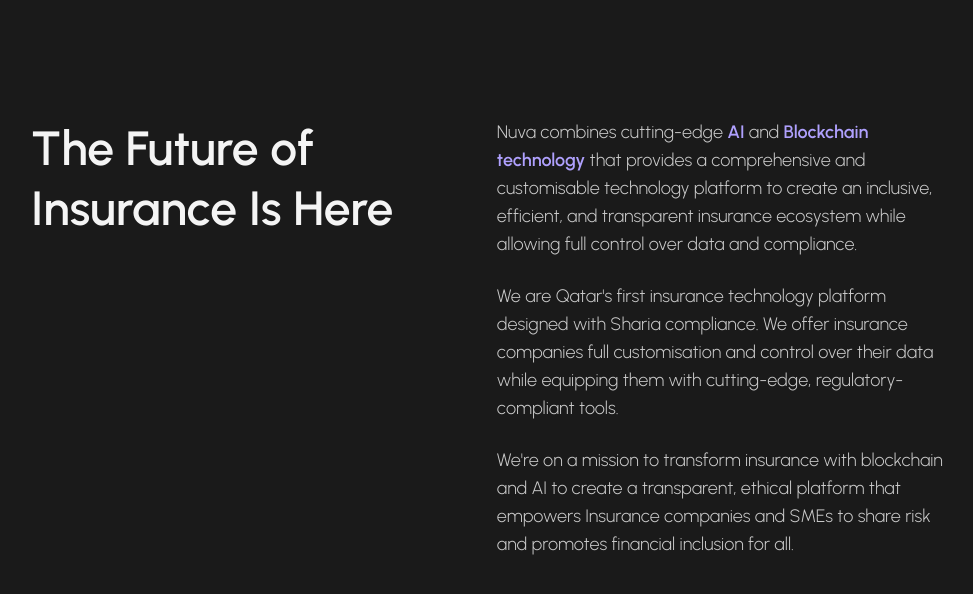
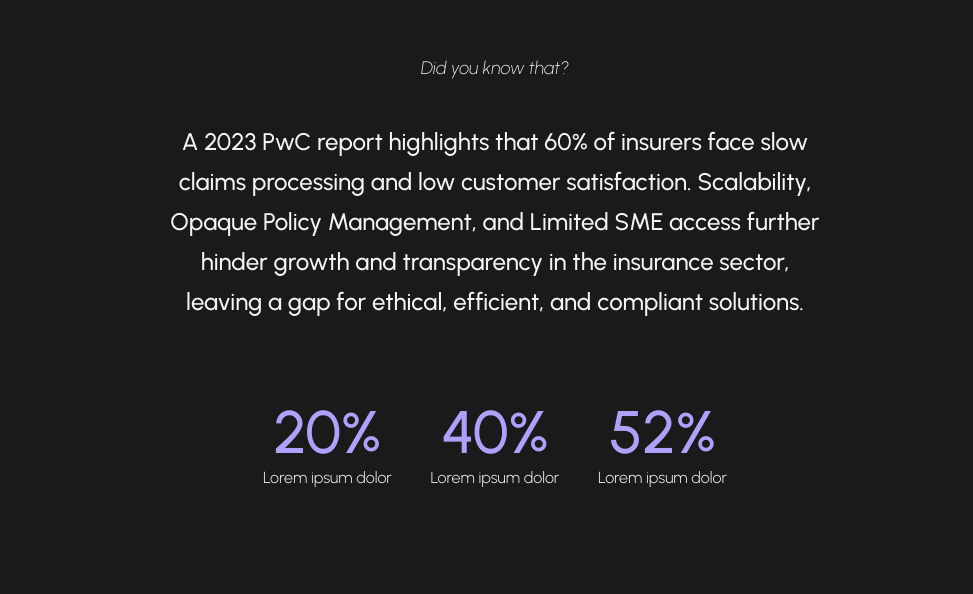
Before and after one commit to Khadeeejah/Nuva, a React (Vite) app: page / in a window 1280 px wide. Shown: the part 1226-1820 px from the top of the page, without its empty margins (145-1118 px from the left). Built offline with nearby package versions, Linux system fonts and the light colour scheme.

Commit message:
chore: stats component

```diff
--- a/src/App.jsx
+++ b/src/App.jsx
@@ -4,6 +4,7 @@
 import Hero from "./components/Hero";
 import HowItWorks from "./components/HowItWorks";
 import Navigation from "./components/Navigation";
+import Stats from "./components/Stats";
 import SubFooter from "./components/SubFooter";
 
 const App = () => {
@@ -11,6 +12,7 @@
     <div className="xl:max-w-[1400px] xl:mx-auto">
       <Navigation />
       <Hero />
+      <Stats />
       <About />
       <Features />
       <HowItWorks />
--- /dev/null
+++ b/src/components/Stats.jsx
@@ -0,0 +1,40 @@
+const Stats = () => {
+  return (
+    <div className="px-4 text-sm py-20 md:px-10 lg:px-20 lg:py-20 lg:text-base xl:py-32 xl:px-[7.5rem]">
+      <p className="font-extralight italic text-center lg:text-lg">
+        Did you know that?
+      </p>
+      <div className="mt-10 grid gap-20 md:px-16 lg:px-28 xl:px-48">
+        <h4 className="text-lg font-medium text-center leading-7 md:text-xl md:leading-8 xl:text-2xl xl:leading-10">
+          A 2023 PwC report highlights that 60% of insurers face slow claims
+          processing and low customer satisfaction. Scalability, Opaque Policy
+          Management, and Limited SME access further hinder growth and
+          transparency in the insurance sector, leaving a gap for ethical,
+          efficient, and compliant solutions.
+        </h4>
+        <div className="flex justify-between md:px-12 lg:px-16 xl:px-24">
+          <div className="flex flex-col justify-center items-center gap-1">
+            <h3 className="text-4xl text-primary-100 font-medium lg:text-5xl xl:text-6xl">
+              20%
+            </h3>
+            <p>Lorem ipsum dolor</p>
+          </div>
+          <div className="flex flex-col justify-center items-center gap-1">
+            <h3 className="text-4xl text-primary-100 font-medium lg:text-5xl xl:text-6xl">
+              40%
+            </h3>
+            <p>Lorem ipsum dolor</p>
+          </div>
+          <div className="flex flex-col justify-center items-center gap-1">
+            <h3 className="text-4xl text-primary-100 font-medium lg:text-5xl xl:text-6xl">
+              52%
+            </h3>
+            <p>Lorem ipsum dolor</p>
+          </div>
+        </div>
+      </div>
+    </div>
+  );
+};
+
+export default Stats;
```
